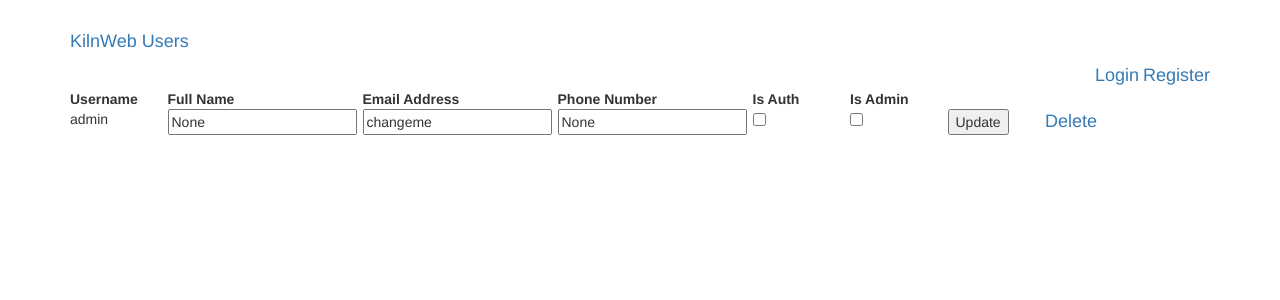
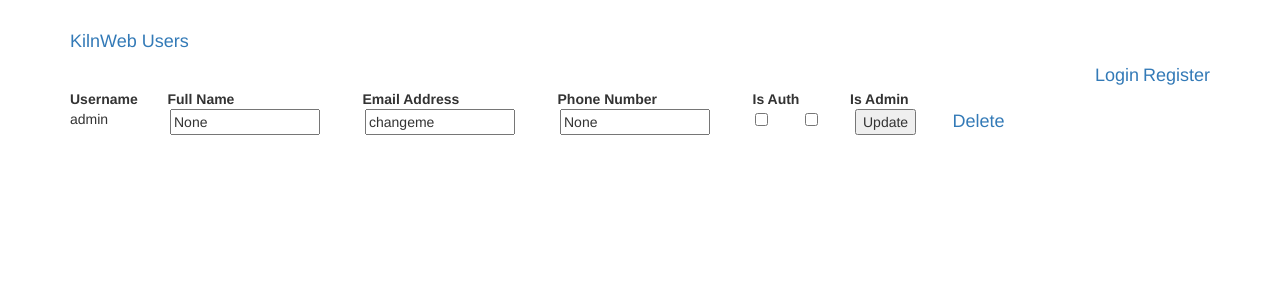
Before and after one commit to techwiz42/kilnserver, a Flask app: template kilnweb2/kilnweb2/templates/show_users.html in a window 1280 px wide. Shown: the top 300 px of the page. Run offline with Flask 3, Linux system fonts and the light colour scheme; the template is opened without the code that fills it: values that come from a table or form of the project are taken from there, others are empty; data comes from the database, SQL or seed files in the repository; parts of the project's set-up code (start-up, migrations or seed data) failed here and were passed over; some libraries are stand-ins or nearby versions.

Commit message:
fix style in forms

```diff
--- a/kilnweb2/kilnweb2/templates/show_users.html
+++ b/kilnweb2/kilnweb2/templates/show_users.html
@@ -29,21 +29,21 @@
         <div class=flash>{{ message }}</div>
       {% endfor %}
       <div class="row">
-          <div class="col-md-1"><b>Username</b></div>
-          <div class="col-md-2"><b>Full Name</b></div>
-          <div class="col-md-2"><b>Email Address</b></div>
-          <div class="col-md-2"><b>Phone Number</b></div>
-          <div class="col-md-1"><b>Is Auth</b></div>
-          <div class="col-md-1"><b>Is Admin</b></div>
+          <div class="col-xs-1"><b>Username</b></div>
+          <div class="col-xs-2"><b>Full Name</b></div>
+          <div class="col-xs-2"><b>Email Address</b></div>
+          <div class="col-xs-2"><b>Phone Number</b></div>
+          <div class="col-xs-1"><b>Is Auth</b></div>
+          <div class="col-xs-1"><b>Is Admin</b></div>
       </div>
     {% for user in users %}
         <div class="row">
           <form action="{{ url_for('update_user', user_id = user.id) }}">
-              <div class="col-md-1">{{ user.username }}</div>
-              <div class="col-md-2"><input type="text" id='full_name'  name="full_name[{{ user.id }}]" value="{{ user.full_name }}"/></div>
-              <div class="col-md-2"><input type="text" id='email_address' name='email_address[{{ user.id }}]' value="{{ user.email_address }}"></div>
-              <div class="col-md-2"><input type="text" id="phone_number" name="phone_number[{{ user.id }}]" value="{{ user.phone_number }}"></div>
-              <div class="col-md-1">
+              <div class="col-xs-1" style="width:100px;">{{ user.username }}</div>
+              <div class="col-xs-2"><input type="text" id='full_name'  name="full_name[{{ user.id }}]" value="{{ user.full_name }}" style="width:150px;"/></div>
+              <div class="col-xs-2"><input type="text" id='email_address' name='email_address[{{ user.id }}]' value="{{ user.email_address }}" style="width:150px;"></div>
+              <div class="col-xs-2"><input type="text" id="phone_number" name="phone_number[{{ user.id }}]" value="{{ user.phone_number }}" style="width:150px;"></div>
+              <div class="col-xs-1" style="width:50px;">
                   <!-- FIXME - this is a bogus way to show checkbox value -->
                 {% if user.is_auth %}
                   <input type="checkbox" name="is_auth[{{ user.id }}]"  checked>
@@ -51,7 +51,7 @@
                   <input type="checkbox"  name="is_auth[{{ user.id }}]">
                 {% endif %}
               </div>
-              <div class="col-md-1">
+              <div class="col-xs-1" style="width:50px;">
                   <!-- FIXME - this is a bogus way to show checkbox value -->
                   {% if user.is_admin %}
                     <input type="checkbox" name="is_admin[{{ user.id }}]" checked>
@@ -59,8 +59,8 @@
                     <input type="checkbox" name="is_admin[{{ user.id }}]">
                   {% endif %}
               </div>
-              <div class="col-md-1"><input type="submit" value="Update"></div>
-              <div class="col-md-1"><a href="{{ url_for('delete_user', user_id = user.id) }}">Delete</a></div>
+              <div class="col-xs-1"><input type="submit" value="Update"></div>
+              <div class="col-xs-1"><a href="{{ url_for('delete_user', user_id = user.id) }}">Delete</a></div>
           </form>
     </div>
   {% endfor %}
```
Also changed, not shown: kilnweb2/kilnweb2/views.py (+5 -5 lines).
